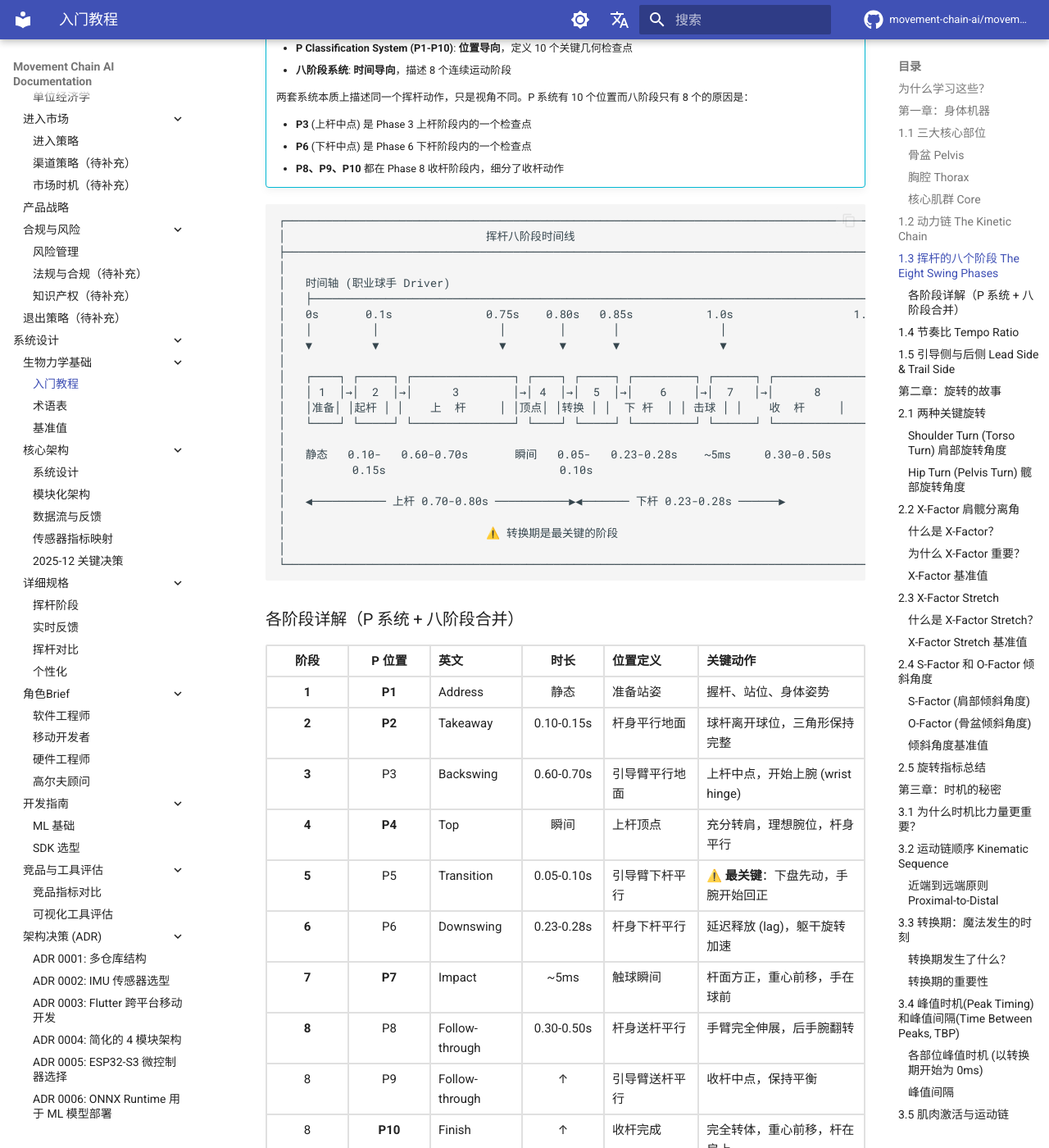
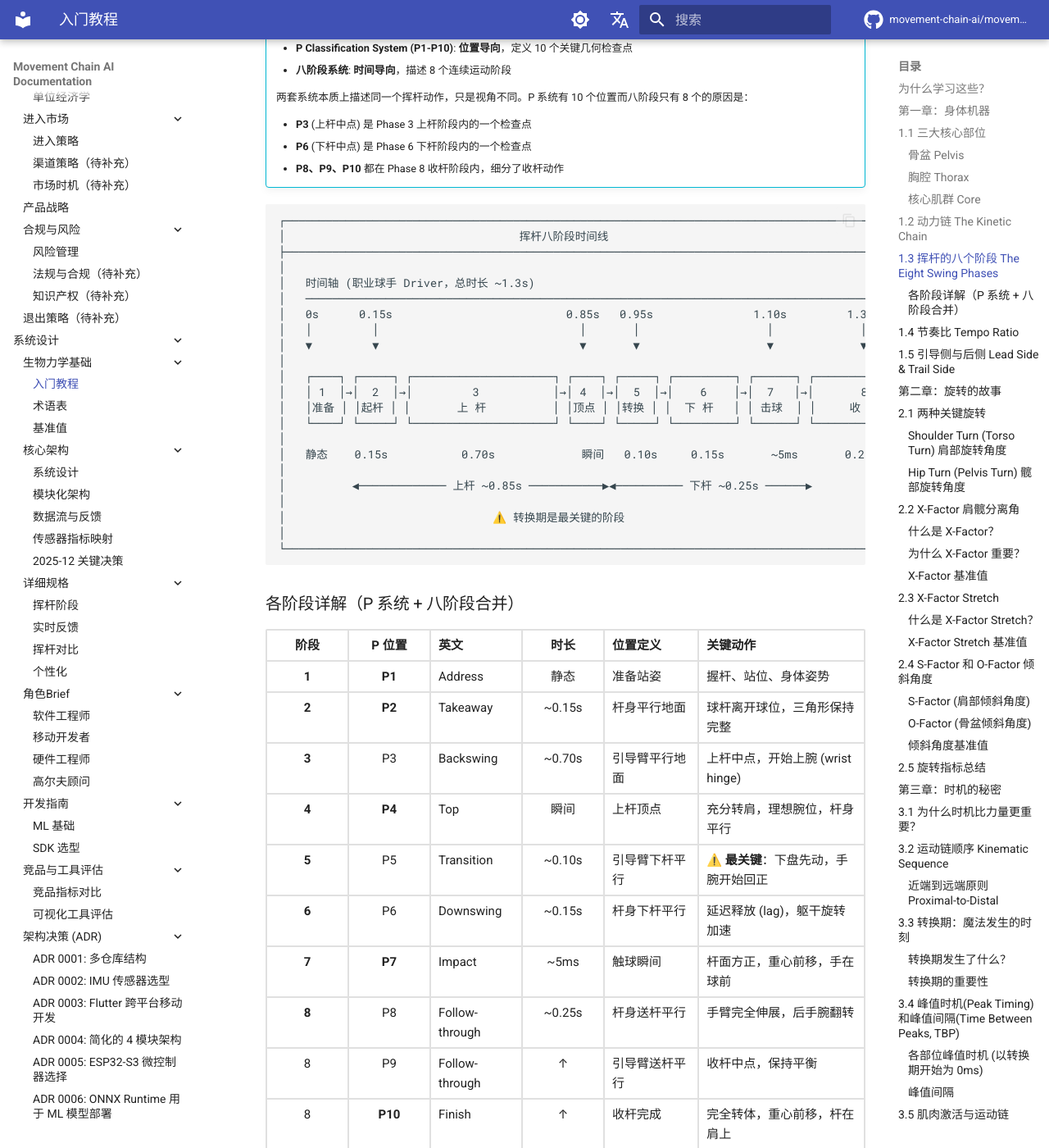
Before and after one commit to movement-chain-ai/movement-chain-docs, an MkDocs documentation site: the page built from docs/zh/design/foundations/biomechanics-101.md, in a window 1280 px wide and 1400 px high, scrolled down 4293 px. Shown: the whole window at 82% size. Built offline with MkDocs 1.6.1 and Material for MkDocs 9.7.7, drawn with Linux system fonts in a browser that asks for light colours; comment, search, counter and statistics services are not loaded; the version menu is left out; some of the changed text lies outside the part shown.

Commit message:
docs: fix timeline chart and cross-link glossaries
- Fix swing phases timeline (9 positions, corrected timing)
- Update ml-glossary links to architecture-decisions-2025-12-23.md
- Add cross-links between ml-glossary and architecture decisions

🤖 Generated with [Claude Code](https://claude.com/claude-code)

Co-Authored-By: Claude Opus 4.5 <noreply@anthropic.com>

````diff
--- a/docs/zh/design/foundations/biomechanics-101.md
+++ b/docs/zh/design/foundations/biomechanics-101.md
@@ -161,29 +161,28 @@
     - **P8、P9、P10** 都在 Phase 8 收杆阶段内，细分了收杆动作
 
 ```text
-┌──────────────────────────────────────────────────────────────────────────────────────────────┐
-│                              挥杆八阶段时间线                                                  │
-├──────────────────────────────────────────────────────────────────────────────────────────────┤
-│                                                                                               │
-│   时间轴 (职业球手 Driver)                                                                     │
-│   ├──────────────────────────────────────────────────────────────────────────────────────┤   │
-│   0s       0.1s              0.75s    0.80s   0.85s           1.0s                  1.3s     │
-│   │         │                  │        │       │               │                     │      │
-│   ▼         ▼                  ▼        ▼       ▼               ▼                     ▼      │
-│                                                                                               │
-│   ┌────┐ ┌─────┐ ┌───────────────┐ ┌────┐ ┌─────┐ ┌─────────┐ ┌──────┐ ┌───────────────┐    │
-│   │ 1  │→│  2  │→│      3        │→│ 4  │→│  5  │→│    6    │→│  7   │→│      8        │    │
-│   │准备│ │起杆 │ │    上  杆     │ │顶点│ │转换 │ │  下 杆  │ │ 击球 │ │    收  杆     │    │
-│   └────┘ └─────┘ └───────────────┘ └────┘ └─────┘ └─────────┘ └──────┘ └───────────────┘    │
-│                                                                                               │
-│   静态   0.10-   0.60-0.70s       瞬间   0.05-   0.23-0.28s    ~5ms     0.30-0.50s           │
-│          0.15s                          0.10s                                                 │
-│                                                                                               │
-│   ◀─────────── 上杆 0.70-0.80s ───────────▶◀─────── 下杆 0.23-0.28s ──────▶                  │
-│                                                                                               │
-│                              ⚠️ 转换期是最关键的阶段                                           │
-│                                                                                               │
-└──────────────────────────────────────────────────────────────────────────────────────────────┘
+┌─────────────────────────────────────────────────────────────────────────────────────────────────────┐
+│                                   挥杆八阶段时间线                                                     │
+├─────────────────────────────────────────────────────────────────────────────────────────────────────┤
+│                                                                                                     │
+│   时间轴 (职业球手 Driver，总时长 ~1.3s)                                                                │
+│   ──────────────────────────────────────────────────────────────────────────────────────────────    │
+│   0s      0.15s                          0.85s   0.95s               1.10s         1.35s            │
+│   │         │                              │       │                   │             │              │
+│   ▼         ▼                              ▼       ▼                   ▼             ▼              │
+│                                                                                                     │
+│   ┌────┐ ┌─────┐ ┌─────────────────────┐ ┌────┐ ┌─────┐ ┌─────────┐ ┌──────┐ ┌────────────────┐     │
+│   │ 1  │→│  2  │→│         3           │→│ 4  │→│  5  │→│    6    │→│  7   │→│       8        │     │
+│   │准备 │ │起杆 │ │       上 杆          │ │顶点 │ │转换 │ │  下 杆   │ │ 击球  │ │     收 杆      │      │
+│   └────┘ └─────┘ └─────────────────────┘ └────┘ └─────┘ └─────────┘ └──────┘ └────────────────┘     │
+│                                                                                                       │
+│   静态    0.15s           0.70s             瞬间   0.10s     0.15s       ~5ms       0.25s
+│                                                                                                     │
+│          ◀───────────── 上杆 ~0.85s ───────────▶◀────────── 下杆 ~0.25s ──────▶                       │
+│                                                                                                     │
+│                               ⚠️ 转换期是最关键的阶段                                                   │
+│                                                                                                     │
+└─────────────────────────────────────────────────────────────────────────────────────────────────────┘
 ```
 
 ### 各阶段详解（P 系统 + 八阶段合并）
@@ -191,27 +190,27 @@
 | 阶段 | P 位置 | 英文 | 时长 | 位置定义 | 关键动作 |
 |:----:|:------:|------|:----:|----------|----------|
 | **1** | **P1** | Address | 静态 | 准备站姿 | 握杆、站位、身体姿势 |
-| **2** | **P2** | Takeaway | 0.10-0.15s | 杆身平行地面 | 球杆离开球位，三角形保持完整 |
-| **3** | P3 | Backswing | 0.60-0.70s | 引导臂平行地面 | 上杆中点，开始上腕 (wrist hinge) |
+| **2** | **P2** | Takeaway | ~0.15s | 杆身平行地面 | 球杆离开球位，三角形保持完整 |
+| **3** | P3 | Backswing | ~0.70s | 引导臂平行地面 | 上杆中点，开始上腕 (wrist hinge) |
 | **4** | **P4** | Top | 瞬间 | 上杆顶点 | 充分转肩，理想腕位，杆身平行 |
-| **5** | P5 | Transition | 0.05-0.10s | 引导臂下杆平行 | ⚠️ **最关键**：下盘先动，手腕开始回正 |
-| **6** | P6 | Downswing | 0.23-0.28s | 杆身下杆平行 | 延迟释放 (lag)，躯干旋转加速 |
+| **5** | P5 | Transition | ~0.10s | 引导臂下杆平行 | ⚠️ **最关键**：下盘先动，手腕开始回正 |
+| **6** | P6 | Downswing | ~0.15s | 杆身下杆平行 | 延迟释放 (lag)，躯干旋转加速 |
 | **7** | **P7** | Impact | ~5ms | 触球瞬间 | 杆面方正，重心前移，手在球前 |
-| **8** | P8 | Follow-through | 0.30-0.50s | 杆身送杆平行 | 手臂完全伸展，后手腕翻转 |
+| **8** | P8 | Follow-through | ~0.25s | 杆身送杆平行 | 手臂完全伸展，后手腕翻转 |
 | 8 | P9 | Follow-through | ↑ | 引导臂送杆平行 | 收杆中点，保持平衡 |
 | 8 | **P10** | Finish | ↑ | 收杆完成 | 完全转体，重心前移，杆在肩上 |
 
 !!! tip "阅读指南"
     - **粗体 P 位置** (P1, P2, P4, P7, P10) = 与八阶段一一对应的关键位置
     - 普通 P 位置 (P3, P5, P6, P8, P9) = 阶段内的检查点
-    - P8、P9、P10 都属于 Phase 8 收杆阶段，时长共享 0.30-0.50s
+    - P8、P9、P10 都属于 Phase 8 收杆阶段，时长共享 ~0.25s
 
 ## 1.4 节奏比 Tempo Ratio {#节奏比-tempo-ratio}
 
 职业球手的**[节奏比](../../reference/golf-glossary.md#2-节奏比-tempo-ratio)**通常为 3:1：
 
 $$
-\text{节奏比} = \frac{\text{上杆时间}}{\text{下杆时间}} = \frac{0.75\,\text{s}}{0.25\,\text{s}} = 3{:}1
+\text{节奏比} = \frac{\text{上杆时间}}{\text{下杆时间}} = \frac{0.85\,\text{s}}{0.25\,\text{s}} \approx 3{:}1
 $$
 
 这意味着上杆用时是下杆的 3 倍。这个比例出奇地一致，无论是 Tiger Woods 还是 Rory McIlroy。
````
Also changed, not shown: docs/zh/design/architecture/architecture-decisions-2025-12-23.md (+27 -27 lines), docs/zh/reference/ml-glossary.md (+4 -4 lines), docs/zh/reference/software-glossary.md (+1 -1 lines).
